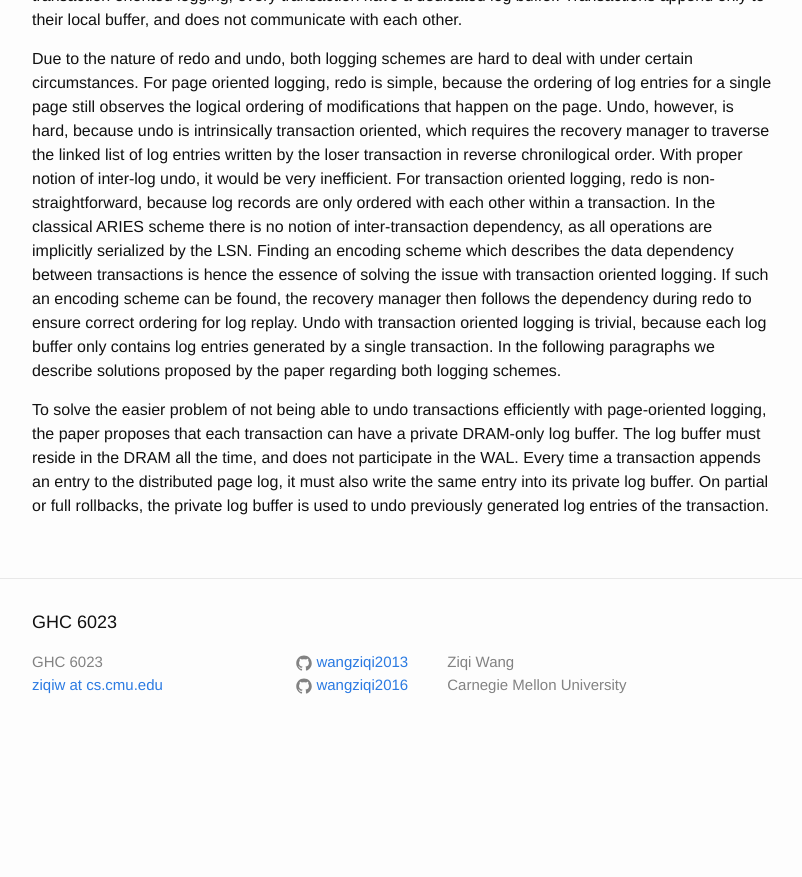
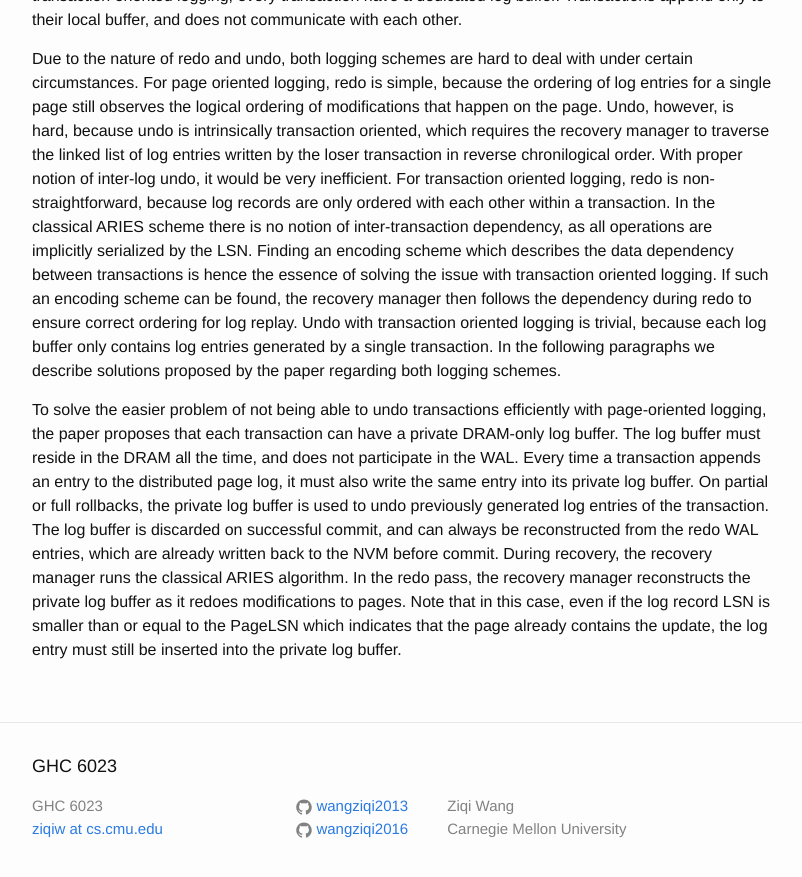
Before and after one commit to wangziqi2013/wangziqi2013.github.io, a Jekyll site: the page built from _posts/2019-02-01-Scalable-Logging_through-Emerging-Non-Volatile-Memory.markdown, in a window 1280 px wide and 900 px high, scrolled down 1744 px. Shown: the top 877 px of the window, without its empty margins (238-1040 px from the left). Built offline with Jekyll 4.4.1, drawn with Linux system fonts in a browser that asks for light colours; before the commit the page ends 2500 px from its top, so only the background shows below that.

Commit message:
Working on redo

```diff
--- a/_posts/2019-02-01-Scalable-Logging_through-Emerging-Non-Volatile-Memory.markdown
+++ b/_posts/2019-02-01-Scalable-Logging_through-Emerging-Non-Volatile-Memory.markdown
@@ -79,4 +79,9 @@ To solve the easier problem of not being able to undo transactions efficiently w
 proposes that each transaction can have a private DRAM-only log buffer. The log buffer must reside in the DRAM all the
 time, and does not participate in the WAL. Every time a transaction appends an entry to the distributed page log, it
 must also write the same entry into its private log buffer. On partial or full rollbacks, the private log buffer is used
-to undo previously generated log entries of the transaction.
+to undo previously generated log entries of the transaction. The log buffer is discarded on successful commit, and
+can always be reconstructed from the redo WAL entries, which are already written back to the NVM before commit.
+During recovery, the recovery manager runs the classical ARIES algorithm. In the redo pass, the recovery manager
+reconstructs the private log buffer as it redoes modifications to pages. Note that in this case, even if the log record LSN
+is smaller than or equal to the PageLSN which indicates that the page already contains the update, the log entry must
+still be inserted into the private log buffer.
```
